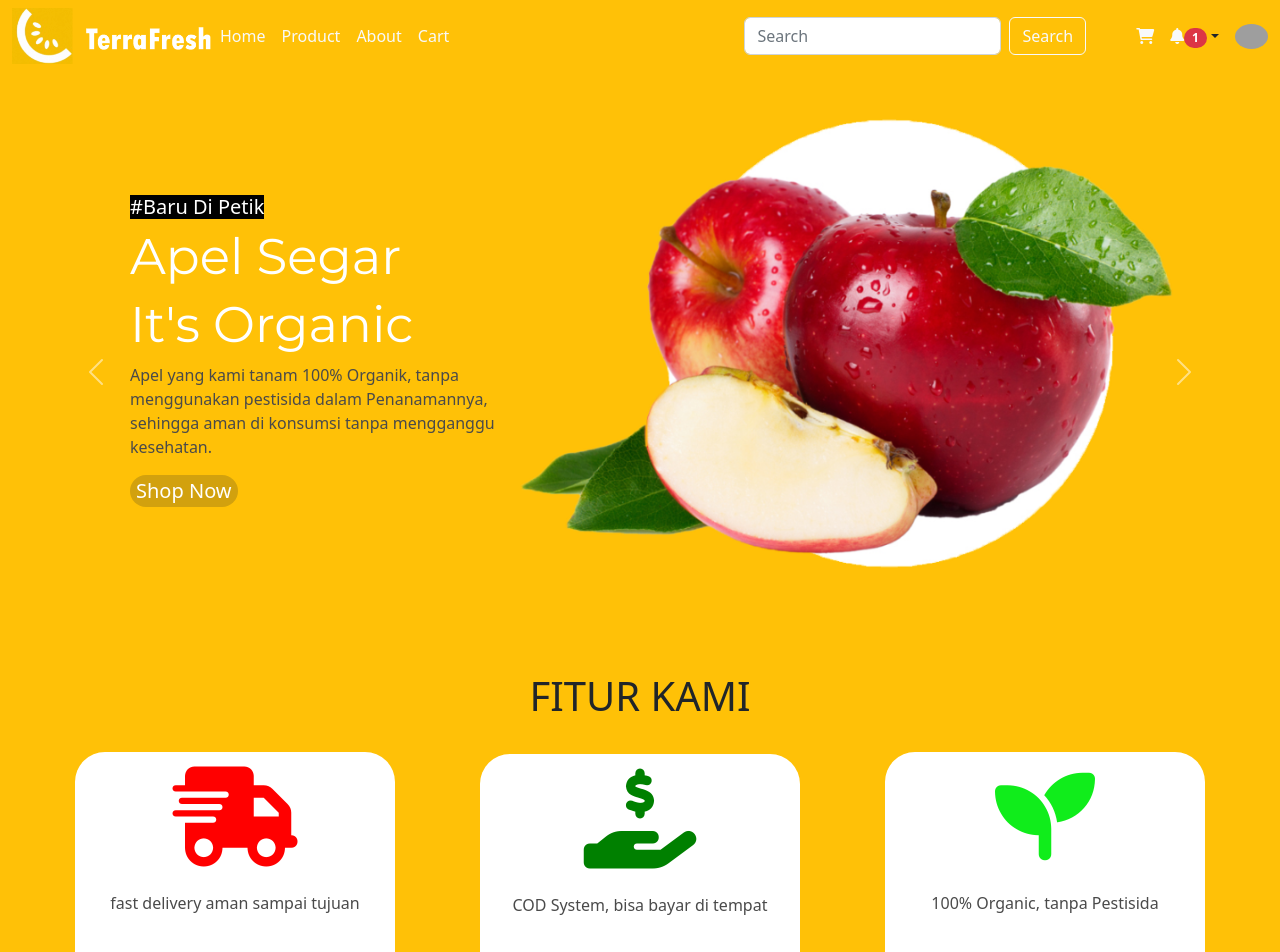
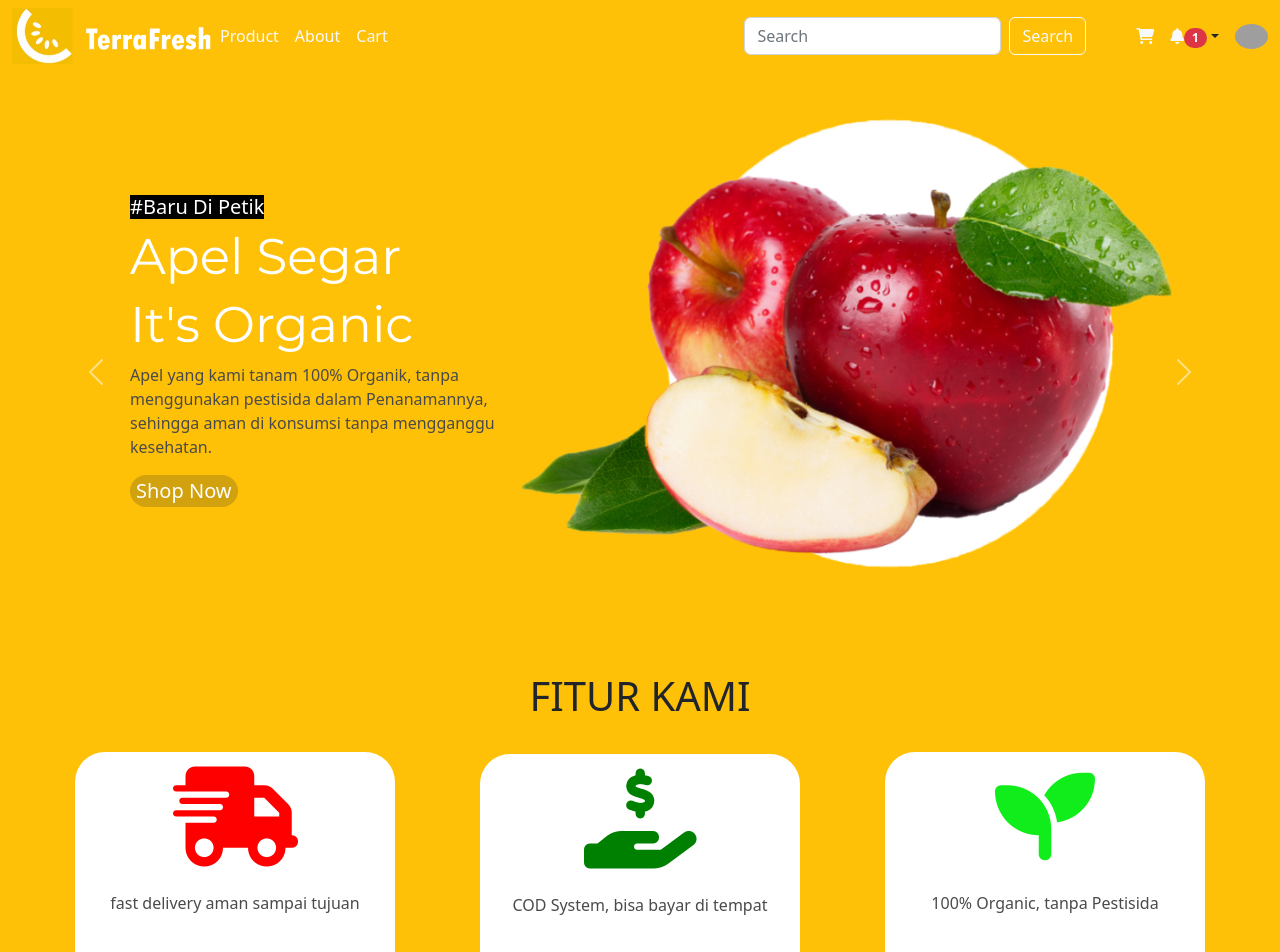
Before and after one commit to lazminutes/TerraFresh, a React (Vite) app: page / in a window 1280 px wide. Shown: the top 952 px of the page. Built offline with nearby package versions, Linux system fonts and the light colour scheme; grey boxes are pictures that could not be loaded.

Commit message:
Tambah Animasi di home dan product

```diff
--- a/index.html
+++ b/index.html
@@ -9,7 +9,10 @@
   rel="stylesheet"
   href="https://cdn.jsdelivr.net/npm/swiper@8/swiper-bundle.min.css"
 />
-
+<link
+    rel="stylesheet"
+    href="https://cdnjs.cloudflare.com/ajax/libs/animate.css/4.1.1/animate.min.css"
+  />
 <script src="https://cdn.jsdelivr.net/npm/swiper@8/swiper-bundle.min.js"></script>
     <title>Terra Fresh</title>
   </head>
--- a/src/components/Navbar.jsx
+++ b/src/components/Navbar.jsx
@@ -7,21 +7,16 @@ export default function Navbar() {
     <>
      <nav class="navbar navbar-expand-lg bg-warning ">
   <div class="container-fluid">
-    <img src={logo} alt="" className='logo' />
-
+  <NavLink className="nav-link text-light " to="/">
+    <img src={logo} alt="" className='logo animate__animated animate__lightSpeedInLeft animate__delay-0s' />
+    </NavLink>
     <button class="navbar-toggler" type="button" data-bs-toggle="collapse" data-bs-target="#navbarSupportedContent" aria-controls="navbarSupportedContent" aria-expanded="false" aria-label="Toggle navigation">
       <span class="navbar-toggler-icon"></span>
     </button>
     <div class="collapse navbar-collapse" id="navbarSupportedContent">
       <ul class="navbar-nav me-auto mb-2 mb-lg-0">
 
-        <li class="nav-item">
-        <li className="nav-item">
-        <NavLink className="nav-link text-light" to="/">
-          Home
-        </NavLink>
-      </li>
-        </li>
+
 
         <li className="nav-item">
         <NavLink className="nav-link text-light" to="/product">
--- a/src/pages/Home.jsx
+++ b/src/pages/Home.jsx
@@ -94,7 +94,7 @@ export default function Home() {
       {/* carousel end */}
 
       {/* fitur */}
-      <div className='fitur'>
+      <div className='fitur '>
         <div className='text-center '>
           <h1 className='title-fitur'>FITUR KAMI</h1>
           <br />
@@ -103,16 +103,16 @@ export default function Home() {
         <div className='fitur-all'>
 
           <div className='fitur-1 col-md-3 text-center background-white0'>
-            <i class="fa-solid fa-truck-fast icon"></i>
+            <i class="fa-solid fa-truck-fast icon animate__animated animate__bounce animate__delay-0s"></i>
             <br />
             <br />
-            <p className='deskripsi'>fast delivery
+            <p className='deskripsi '>fast delivery
               aman sampai tujuan</p>
           </div>
 
 
           <div className='fitur-1 col-md-3 text-center background-white'>
-            <i class="fa-solid fa-hand-holding-dollar icon"></i>
+            <i class="fa-solid fa-hand-holding-dollar icon animate__animated animate__bounce animate__delay-0s"></i>
             <br />
             <br />
             <p className='deskripsi'>COD System, bisa bayar di tempat</p>
@@ -120,7 +120,7 @@ export default function Home() {
 
 
           <div className='fitur-1 col-md-3 text-center background-white1'>
-            <i class="fa-solid fa-seedling icon" ></i>
+            <i class="fa-solid fa-seedling icon animate__animated animate__bounce animate__delay-0s" ></i>
             <br />
             <br />
             <p className='deskripsi'>100% Organic, tanpa Pestisida</p>
--- a/src/pages/Product.jsx
+++ b/src/pages/Product.jsx
@@ -16,7 +16,7 @@ export default function Product() {
           <div className='row '>
 
 
-              <div className='col-md-6 selsectproduk' style={{
+              <div className='col-md-6 selsectproduk animate__animated animate__bounceIn animate__delay-0s' style={{
                 borderRadius: '100px'
               }} >
                   <Link to='/produk/sayur'><img src={sayuran} alt="" className='imgproduk' /> </Link>
@@ -25,7 +25,7 @@ export default function Product() {
 
 
 
-              <div className='col-md-6 selsectproduk'
+              <div className='col-md-6 selsectproduk animate__animated animate__bounceIn animate__delay-0s'
                 style={{
                   borderRadius: '100px'
                 }}
```
